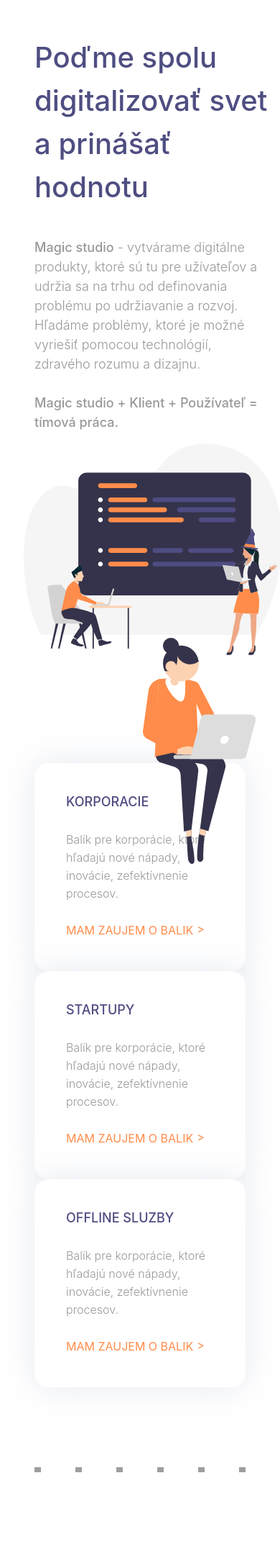
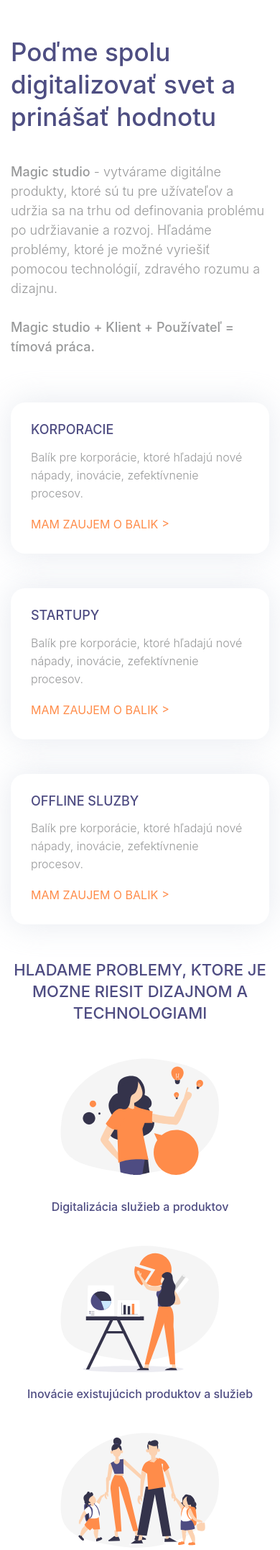
Before and after one commit to SvetlanaM/kompilator-website, a PHP site: page / in a window 390 px wide. Shown: the part 100-2253 px from the top of the page at 72% size. Run offline with PHP 8.4, Linux system fonts and the light colour scheme; some libraries are stand-ins or nearby versions; grey boxes are pictures that could not be loaded.

Commit message:
Mobile responsive

```diff
--- a/css/custom.css
+++ b/css/custom.css
@@ -4,9 +4,11 @@ body {
     font-size: 18px;
 }
 
+
 .mt-50 {
     margin-top: 50px;
 }
+
 
 .mt-40 {
     margin-top: 40px;
@@ -21,8 +23,10 @@ body {
 }
 
 .pb-100 {
-    padding-bottom: 100px;
-}
+        padding-bottom: 100px;
+    }
+
+
 
 .purple {
     color: #4e4e82;
@@ -53,9 +57,18 @@ body {
 }
 
 .banner-title {
-    font-size: 40px;
-    line-height: 60px;
+    font-size : 35px;
+    line-height: 45px;
 }
+
+@media (min-width: 576px) {
+    .banner-title {
+        font-size : 40px;
+        line-height: 60px;
+    }
+ }
+
+
 
 
 a {
@@ -125,6 +138,10 @@ h6 {
     font-size: 16px;
 }
 
+.card-body h6 {
+    line-height: 20px;;
+}
+
 .card-link::after {
     position: relative;
     content: ">";
@@ -147,12 +164,31 @@ h6 {
 
 .service-title {
     font-weight: 450;
-    font-size: 24px;
+    font-size: 22px;
+    text-align: center;
+    line-height: 30px;
 }
 
+
+@media (min-width: 576px) {
+    .service-title {
+        font-weight: 450;
+        font-size: 24px;
+        text-align: left;
+    }
+ }
+
+
 .service-subtitle {
-    font-weight: 500;
+    line-height: 30px;
     font-size: 22px;
+}
+
+@media (min-width: 576px) {
+    .service-subtitle {
+        font-weight: 500;
+        font-size: 22px;
+    }
 }
 
 ol li {
@@ -181,7 +217,7 @@ footer {
 .hashtag {
     font-size: 30px;
     line-height: 36px;
-    text-align: right;
+    text-align: left;
     color: rgba(255, 255, 255, 0.5);
     font-weight: 300;
 }
@@ -198,8 +234,16 @@ footer {
 }
 
 .footer-bottom {
-    height: 100px;
+    height: auto;
     background-repeat: no-repeat;
     background-image: url(../img/svg/ellipse_footer.svg);
     background-position: 100% 150%;
 }
+
+.copy {
+    font-size: 16px;
+}
+
+.footer-h {
+    height: 80px;
+}
--- a/index.html
+++ b/index.html
@@ -41,8 +41,8 @@
         </header>
 
         <!-- banner -->
-        <section id="banner" class="banner pb-100">
-            <div class="container-fluid pl-5">
+        <section id="banner" class="banner">
+            <div class="container-fluid pl-md-5">
                 <div class="row">
                     <div class="col-lg mt-50">
                         <h1 class="purple fw-500 banner-title">Poďme spolu digitalizovať svet
@@ -52,7 +52,7 @@ a prinášať hodnotu</h1>
                         <span class="fw-450">Magic studio + Klient + Používateľ = tímová práca.</span>
                         </p>
                     </div>
-                    <div class="col-lg d-flex justify-content-end p-0">
+                    <div class="col-lg d-md-flex justify-content-end p-0 d-none d-sm-block">
                         <img src="img/svg/banner_img.svg" class="img-fluid img-banner" />
                     </div>
                 </div>
@@ -60,35 +60,35 @@ a prinášať hodnotu</h1>
         </section>
 
         <!-- section for who -->
-        <section id="who" class="who mt-50">
-            <div class="container-fluid pl-5 pr-5">
+        <section id="who" class="who mt-5">
+            <div class="container-fluid pl-md-5 pr-md-5">
                 <div class="row justify-content-between no-gutters">
-                    <div class="col-lg col-lg-3 d-flex align-items-stretch card-with-image">
-                        <div class="card-image">
+                    <div class="col-lg col-lg-3 d-flex align-items-stretch card-with-image mb-5 mb-sm-0">
+                        <div class="card-image d-none d-sm-block">
                             <img src="img/svg/girl_with_pc.svg" class="img-fluid" />
                         </div>
-                        <div class="card p-4 border-0">
+                        <div class="card p-md-4 p-2 border-0">
                             <div class="card-body">
                                 <h3 class="card-title text-uppercase">Korporacie</h3>
-                                <p class="card-text mt-30 mb-4">Balík pre korporácie, ktoré hľadajú nové nápady, inovácie, zefektívnenie procesov.</p>
+                                <p class="card-text mt-3 mb-3">Balík pre korporácie, ktoré hľadajú nové nápady, inovácie, zefektívnenie procesov.</p>
+                                <a href="" class="card-link text-uppercase">Mam zaujem o balik</a>
+                            </div>
+                        </div>
+                    </div>
+                    <div class="col-lg col-lg-3 d-flex align-items-stretch mb-5 mb-sm-0">
+                        <div class="card p-md-4 p-2 border-0">
+                            <div class="card-body">
+                                <h3 class="card-title text-uppercase">Startupy</h3>
+                                <p class="card-text mt-3 mb-3">Balík pre korporácie, ktoré hľadajú nové nápady, inovácie, zefektívnenie procesov.</p>
                                 <a href="" class="card-link text-uppercase">Mam zaujem o balik</a>
                             </div>
                         </div>
                     </div>
                     <div class="col-lg col-lg-3 d-flex align-items-stretch">
-                        <div class="card p-4 border-0">
-                            <div class="card-body">
-                                <h3 class="card-title text-uppercase">Startupy</h3>
-                                <p class="card-text mt-30 mb-4">Balík pre korporácie, ktoré hľadajú nové nápady, inovácie, zefektívnenie procesov.</p>
-                                <a href="" class="card-link text-uppercase">Mam zaujem o balik</a>
-                            </div>
-                        </div>
-                    </div>
-                    <div class="col-lg col-lg-3 d-flex align-items-stretch">
-                        <div class="card p-4 border-0">
+                        <div class="card p-md-4 p-2 border-0">
                             <div class="card-body">
                                 <h3 class="card-title text-uppercase">Offline sluzby</h3>
-                                <p class="card-text mt-30 mb-4">Balík pre korporácie, ktoré hľadajú nové nápady, inovácie, zefektívnenie procesov.</p>
+                                <p class="card-text mt-3 mb-3">Balík pre korporácie, ktoré hľadajú nové nápady, inovácie, zefektívnenie procesov.</p>
                                 <a href="" class="card-link text-uppercase">Mam zaujem o balik</a>
                             </div>
                         </div>
@@ -97,16 +97,16 @@ a prinášať hodnotu</h1>
             </div>
         </section>
         <!-- references section -->
-        <section class="references mt-100 pb-100" id="references">
-            <div class="container-fluid pl-5 pr-5">
-                <div class="d-flex justify-content-between">
+        <section class="references mt-5 mb-5" id="references">
+            <div class="container-fluid pl-md-5 pr-md-5">
+                <div class="d-none d-md-flex justify-content-between row">
                     <div class="mr-5">
                         <img src="img/logos/czechitas.svg" class="img-fluid" />
                     </div>
                     <div class="mr-5">
                         <img src="img/logos/kiwi.svg" class="img-fluid" />
                     </div>
-                    <div class="mr-5">
+                    <div class="mr-5s">
                         <img src="img/logos/ulekare.svg" class="img-fluid" />
                     </div>
                     <div class="mr-5">
@@ -123,14 +123,14 @@ a prinášať hodnotu</h1>
         </section>
 
         <!-- services section -->
-        <section class="services" id="services">
-            <div class="container-fluid  pl-5 pr-5">
+        <section class="services mt-5" id="services">
+            <div class="container-fluid  pl-md-5 pr-md-5">
                 <div class="row">
                     <div class="col">
                         <h2 class="service-title text-uppercase">Hladame problemy, ktore je mozne riesit dizajnom a technologiami</h2>
                     </div>
                 </div>
-                <div class="row d-flex services mt-100 align-items-start">
+                <div class="row d-flex services mt-4 align-items-start">
                     <div class="col-md-5 mr-auto">
                         <div class="row d-flex">
                             <div class="col-md-5">
@@ -150,7 +150,7 @@ a prinášať hodnotu</h1>
                                 </div>
                             </div>
                             <div class="col-md-5">
-                                <div class="mt-100">
+                                <div class="">
                                     <img class="d-flex m-auto" src="img/svg/offline.svg" alt="Card image cap">
                                     <div class="card-body">
                                         <h6 class="text-center">Vybudovanie nového produktu alebo služby</h6>
@@ -158,7 +158,7 @@ a prinášať hodnotu</h1>
                                 </div>
                             </div>
                             <div class="col-md-5 ml-auto">
-                                <div class="mt-100">
+                                <div class="">
                                     <img class="d-flex m-auto" src="img/svg/cat.svg" alt="Card image cap">
                                     <div class="card-body">
                                         <h6 class="text-center">Mačka vo vreci - pomocná ruka</h6>
@@ -167,12 +167,12 @@ a prinášať hodnotu</h1>
                             </div>
                         </div>
                     </div>
-                    <div class="col-md-6 ml-auto">
-                        <h3 class="service-subtitle">Digitalizacia sluzieb a produktov</h3>
-                        <div class="mt-50">
+                    <div class="col-md-6 ml-auto service-desc mt-3">
+                        <h3 class="service-subtitle text-center">Digitalizacia sluzieb a produktov</h3>
+                        <div class="mt-3">
                             <p>Nakupujte ve svých oblíbených obchodech bezpečně a bez čekání. Nakupujte ve svých oblíbených obchodech bezpečně a bez čekání. Nakupujte ve svých oblíbených obchodech bezpečně a bez čekání. Nakupujte ve svých oblíbených obchodech bezpečně a bez čekání. Nakupujte ve svých oblíbených obchodech bezpečně a bez čekání. h bezpečně a bez čekání.  h bezpečně a bez čekání.  h bezpečně a bez čekání.</p>
-                            <p class="fw-450 mt-30">Co dostanete?</p>
-                            <ol class="mt-30 list-unstyled">
+                            <p class="fw-450 mt-4">Co dostanete?</p>
+                            <ol class="mt-3 list-unstyled">
                                 <li><span class="fw-450">1.) Analyza napadu - </span> analyza prvych krokov, konzultacia</li>
                                 <li><span class="fw-450">2.) Analyza napadu - </span> analyza prvych krokov, konzultacia</li>
                                 <li><span class="fw-450">3.) Analyza napadu - </span> analyza prvych krokov, konzultacia</li>
@@ -180,33 +180,26 @@ a prinášať hodnotu</h1>
                                 <li><span class="fw-450">5.) Analyza napadu - </span> analyza prvych krokov, konzultacia</li>
                                 <li><span class="fw-450">6.) Analyza napadu - </span> analyza prvych krokov, konzultacia</li>
                             </ol>
-                            <div class="mt-50">
-                                <button type="button" class="btn btn-ref float-left p-0">Zobrazit referencie > </button>
-                                <button type="button" class="btn-order btn btn-secundary p-0 float-right">OBJEDNAT SLUZBY</button>
+                            <div class="mt-2 d-flex-inline">
+                                <button type="button" class="btn btn-ref col-auto mr-auto p-0">Zobrazit referencie > </button>
+                                <button type="button" class="btn-order mt-0 btn btn-secundary col-auto ml-auto p-0">OBJEDNAT SLUZBY</button>
                             </div>
                         </div>
                     </div>
                 </div>
             </div>
         </section>
-        <!-- projects section -->
-        <section class="pt-10 pt-md-12">
-            <div class="container-fluid">
+        <!-- why section -->
+        <section class="why-section mt-5 pt-3">
+            <div class="container-fluid pr-md-5 pl-md-5">
                 <div class="row">
-                </div>
-            </div>
-        </section>
-        <!-- why section -->
-        <section class="why-section mt-100">
-            <div class="container-fluid pr-5 pl-5">
-                <div class="row">
-                    <div class="col-12 col-md-4">
+                    <div class="col-12 col-md-4 mb-4">
                         <img src="img/svg/why.svg" alt="..." class="img-fluid">
                     </div>
                     <div class="col-12 col-md-8 ml-auto">
-                        <h2 class="service-subtitle">Preco budovat strategiu, produkt, znacku a investovat do technologii?</h2>
-                        <div class="d-flex mt-50">
-                            <div class="col-md-6 m-0 p-0">
+                        <h2 class="service-subtitle mt-3 text-center text-uppercase">Preco budovat strategiu, produkt, znacku a investovat do technologii?</h2>
+                        <div class="d-flex mt-4">
+                            <div class="col-md-6">
                                 <p><b class="fw-450">+ Spokojnesi pouzivatelia</b><br />
                                 <span>analyza krokov, konzultacia</span></p>
                                 <p><b class="fw-450">+ Spokojnesi pouzivatelia</b><br />
@@ -214,7 +207,7 @@ a prinášať hodnotu</h1>
                                 <p><b class="fw-450">+ Spokojnesi pouzivatelia</b><br />
                                 <span>analyza krokov, konzultacia</span></p>
                             </div>
-                            <div class="col-md-6 m-0 p-0">
+                            <div class="col-md-6">
                                 <p><b class="fw-450">+ Spokojnesi pouzivatelia</b><br />
                                 <span>analyza krokov, konzultacia</span></p>
                                 <p><b class="fw-450">+ Spokojnesi pouzivatelia</b><br />
@@ -228,10 +221,10 @@ a prinášať hodnotu</h1>
             </div>
         </section>
         <!-- footer -->
-        <footer class="mt-100">
-            <div class="container-fluid pr-5 pl-5">
+        <footer class="mt-5">
+            <div class="container-fluid pr-md-5 pl-md-5">
                 <div class="row">
-                    <div class="col">
+                    <div class="col-md-4">
                         <ul class="list-unstyled">
                             <li class="mb-2">
                                 Nanooq IT s. r. o.
@@ -247,7 +240,7 @@ a prinášať hodnotu</h1>
                             </li>
                         </ul>
                     </div>
-                    <div class="col">
+                    <div class="col-md-4 mt-3">
                         <ul class="list-unstyled">
                             <li class="mb-2">
                                 Bankové spojenie: 123453Q545454/0900
@@ -263,7 +256,7 @@ a prinášať hodnotu</h1>
                             </li>
                         </ul>
                     </div>
-                    <div class="col hastag-p">
+                    <div class="col-md-4 hastag-p mt-3">
                         <ul class="list-unstyled">
                             <li class="mb-2 hashtag">
                                 #designthinking
@@ -275,7 +268,7 @@ a prinášať hodnotu</h1>
                                 #future #together
                             </li>
                         </ul>
-                        <img src="img/svg/magic-ball.svg" class="ball img-fluid" />
+                        <img src="img/svg/magic-ball.svg" class="ball img-fluid d-none d-sm-block" />
                     </div>
                 </div>
             </div>
@@ -283,8 +276,8 @@ a prinášať hodnotu</h1>
         <div class="footer-bottom">
             <div class="container-fluid">
                 <div class="row">
-                    <div class="col align-middle">
-                        <p class="text-center copy pt-4">2020 Nanooq IT s. r. o. Všetky práva vyhradené</p>
+                    <div class="col d-flex justify-content-center footer-h">
+                        <span class="align-self-center copy text-center">2020 Nanooq IT s. r. o. Všetky práva vyhradené</span>
                     </div>
                 </div>
             </div>
```
